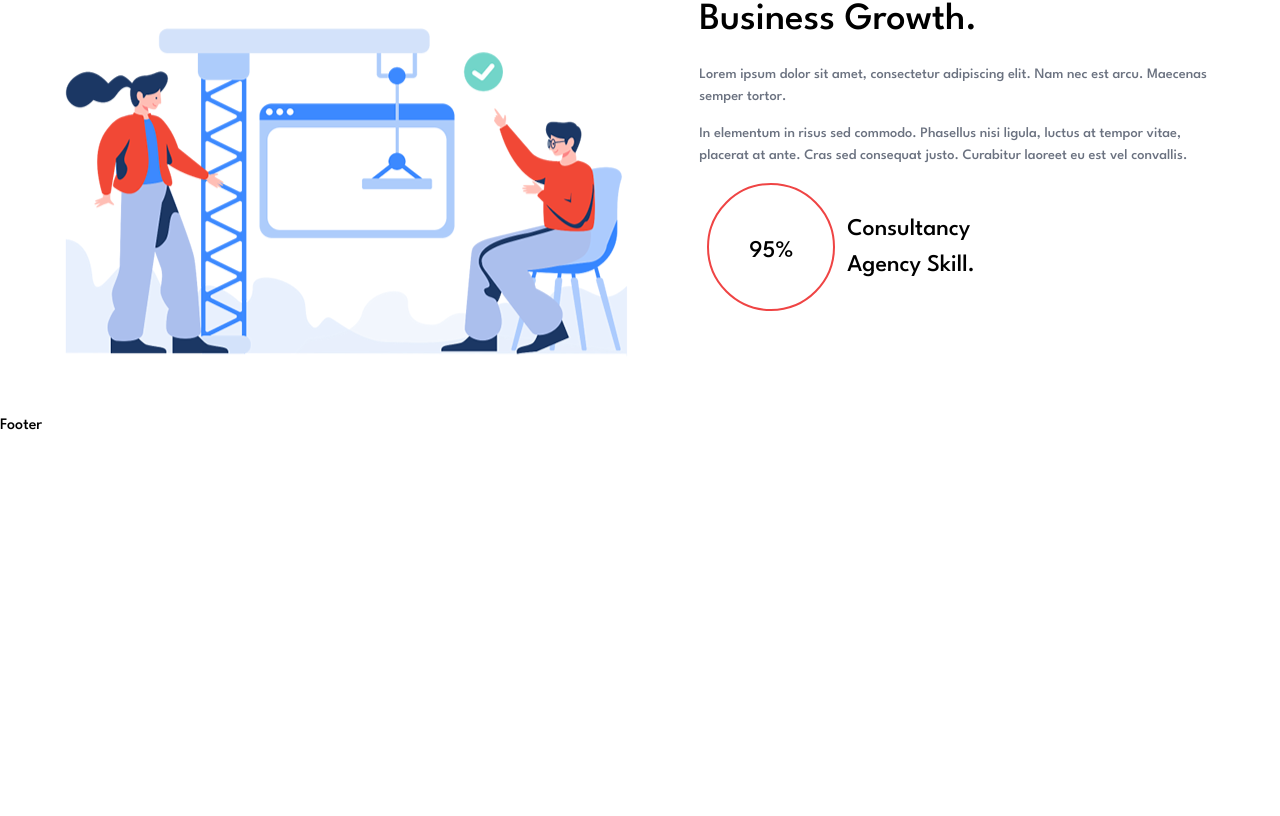
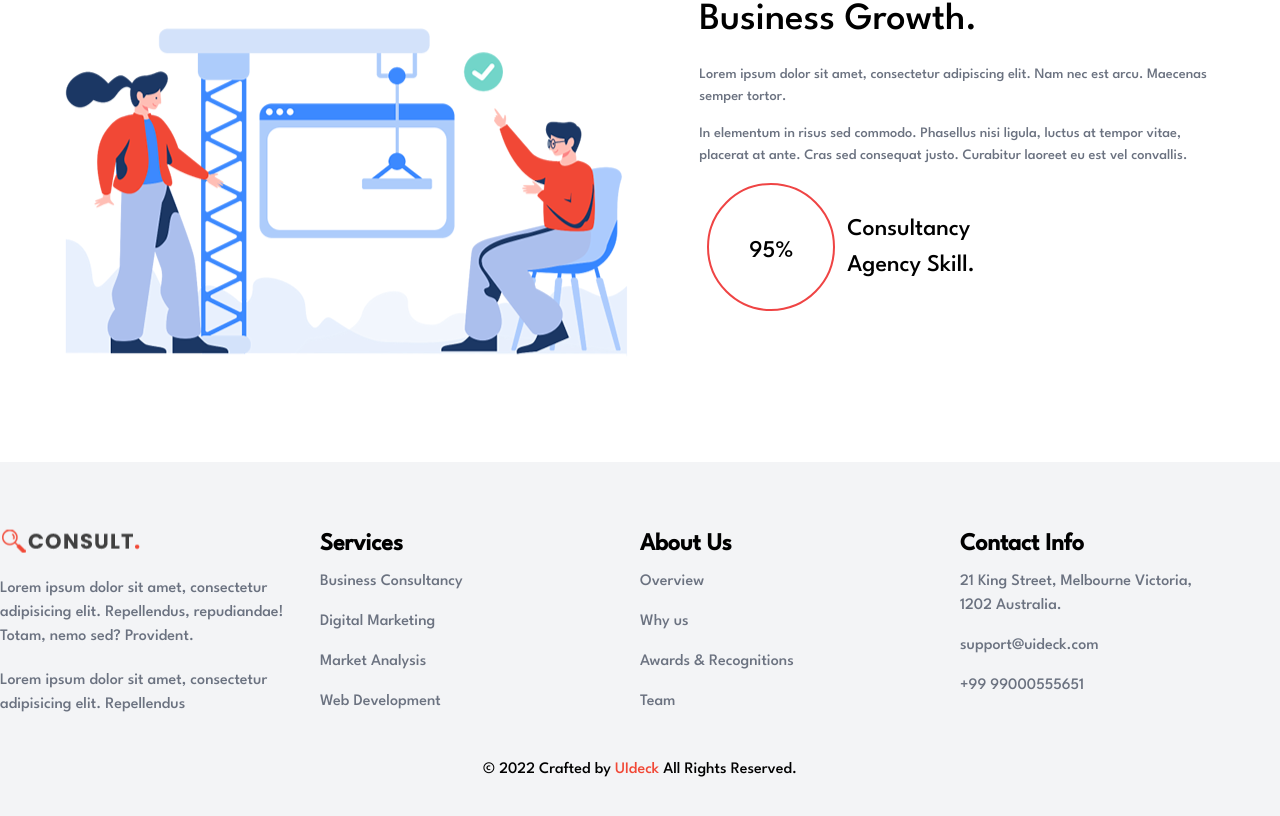
Before and after one commit to sunilhn27/tailwind-responsive-5, a Next.js app: page / in a window 1280 px wide. Shown: the part 2060-2876 px from the top of the page. Before the commit the page ends 2498 px from the top, so only its background shows below. Built offline with nearby package versions, Linux system fonts and the light colour scheme.

Commit message:
added Footer

```diff
--- a/src/components/Footer.js
+++ b/src/components/Footer.js
@@ -1,9 +1,70 @@
+import Image from 'next/image'
 import React from 'react'
+import Logo from '@/asserts/logo.png'
+import Link from 'next/link'
 
 function Footer() {
-  return (
-    <div>Footer</div>
-  )
+    return (
+        <footer className='mt-12 bg-gray-100 py-16'>
+
+            <div className='flex justify-around items-center'>
+
+                <div className='grid-cols-4 md:grid '>
+
+                    <div className='flex flex-col md:w-[20rem] w-[22rem] text-gray-500 space-y-5 mb-3'>
+                        <Image src={Logo} alt='pic' />
+                        <p>Lorem ipsum dolor sit amet,
+                            consectetur adipisicing elit.
+                            Repellendus, repudiandae! Totam,
+                            nemo sed? Provident.</p>
+                        <p>Lorem ipsum dolor sit amet,
+                            consectetur adipisicing elit.
+                            Repellendus</p>
+                    </div>
+
+
+                    <div className='mb-5'>
+                        <h1 className='font-extrabold text-[1.5rem] mb-2'>Services</h1>
+                        <div className='flex flex-col space-y-4 '>
+                            <Link href={"/"} className='text-gray-500'>Business Consultancy</Link>
+                            <Link href={"/"} className='text-gray-500'>Digital Marketing</Link>
+                            <Link href={"/"} className='text-gray-500'>Market Analysis</Link>
+                            <Link href={"/"} className='text-gray-500'> Web Development</Link>
+                        </div>
+                    </div>
+
+
+                    <div className='mb-5'>
+                        <h1 className='font-extrabold text-[1.5rem] mb-2'>About Us</h1>
+                        <div className='flex flex-col space-y-4'>
+                            <Link href={"/"} className='text-gray-500'>Overview </Link>
+                            <Link href={"/"} className='text-gray-500'>Why us </Link>
+                            <Link href={"/"} className='text-gray-500'>Awards & Recognitions </Link>
+                            <Link href={"/"} className='text-gray-500'> Team </Link>
+                        </div>
+                    </div>
+
+
+                    <div className='mb-5'>
+                        <h1 className='font-extrabold text-[1.5rem] mb-2'>Contact Info</h1>
+                        <div className='flex flex-col space-y-4'>
+                            <p className='text-gray-500 md:w-[16rem]'>21 King Street, Melbourne
+                                Victoria, 1202 Australia. </p>
+                            <p className='text-gray-500'>support@uideck.com </p>
+                            <p className='text-gray-500'>+99 99000555651 </p>
+                        </div>
+                    </div>
+
+
+                </div>
+
+
+            </div>
+            <div className='flex justify-center items-center mt-6'>
+                <h1>© 2022 Crafted by <span className='text-[#F14836]'>UIdeck</span> All Rights Reserved.</h1>
+            </div>
+        </footer>
+    )
 }
 
 export default Footer
```
